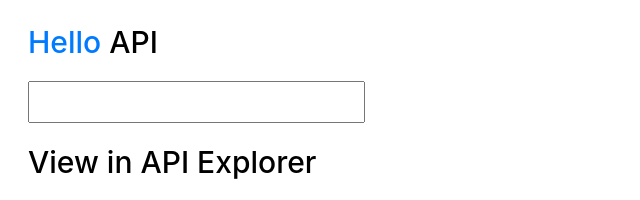
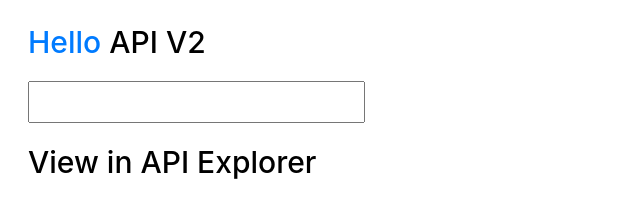
Before and after one commit to malazo123/QuizChallengeWebApi, a website: page QuizChallengeWebApi/wwwroot/index.html in a window 1280 px wide. Shown: the top 200 px of the page, 0-640 px from the left. Drawn offline with nearby package versions, Linux system fonts and the light colour scheme.

Commit message:
changing html to get the changes reflected

```diff
--- a/QuizChallengeWebApi/wwwroot/index.html
+++ b/QuizChallengeWebApi/wwwroot/index.html
@@ -23,7 +23,7 @@
 </head>
 <body>
 
-<h2><a href="/ui/Hello">Hello</a> API</h2>
+<h2><a href="/ui/Hello">Hello</a> API V2</h2>
 <input type="text" id="txtName">
 <div id="result"></div>
 
```
